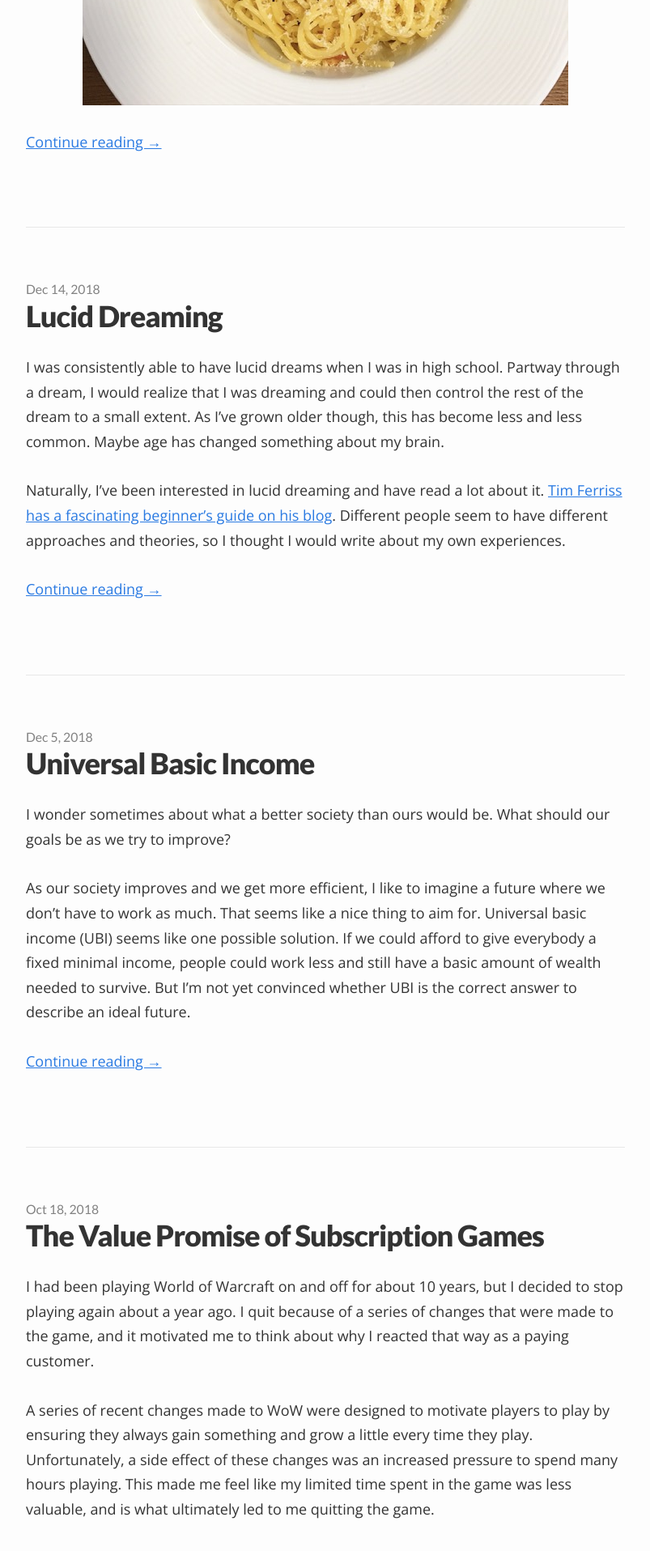
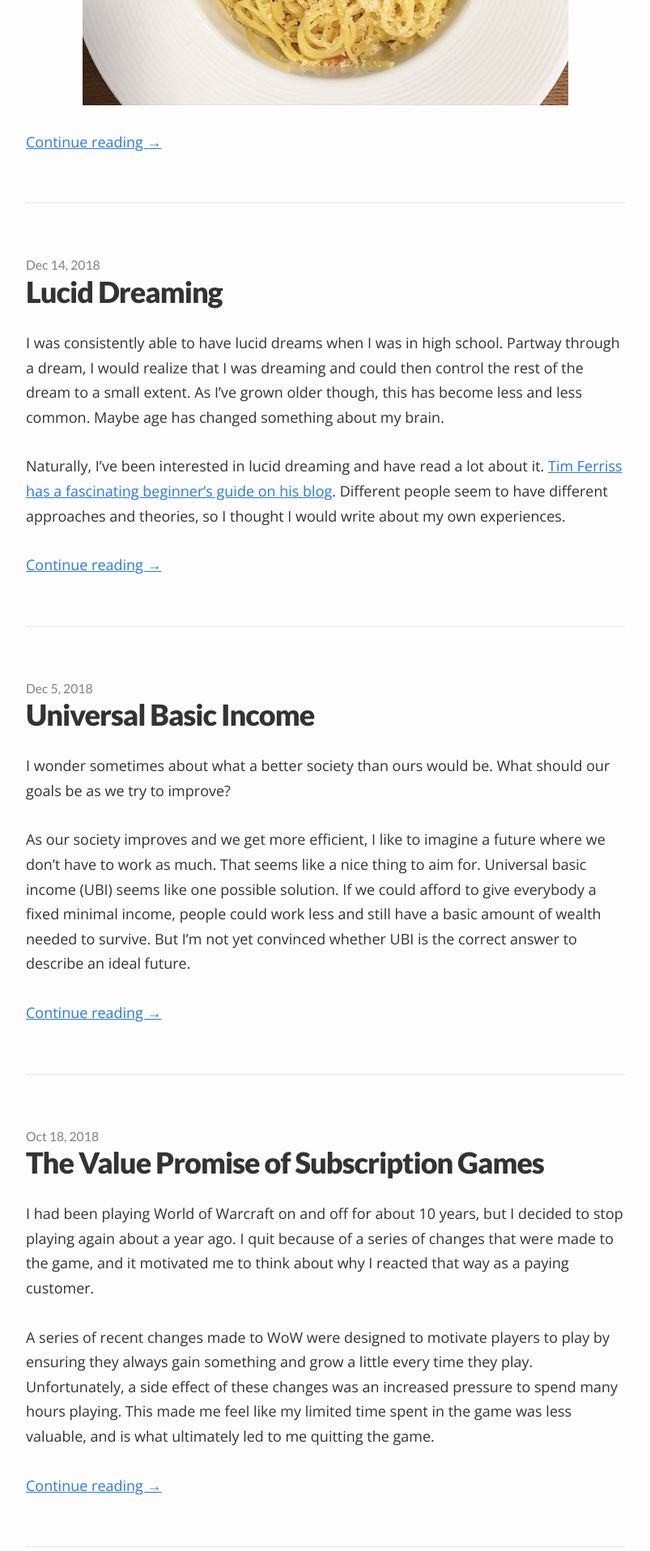
Before and after one commit to aonsager/aonsager.github.io, a Jekyll site: the page built from index.html, in a window 1280 px wide. Shown: the part 647-2562 px from the top of the page at 81% size, without its empty margins (238-1041 px from the left). Built offline with Jekyll 4.4.1, drawn with Linux system fonts in a browser that asks for light colours; the list of posts is cut into pages by our own code.

Commit message:
change spacing

```diff
--- a/_sass/minima/_layout.scss
+++ b/_sass/minima/_layout.scss
@@ -191,7 +191,7 @@
   list-style: none;
 
   > li {
-    padding-bottom: $spacing-unit * 2;
+    padding-bottom: $spacing-unit;
     margin-bottom: $spacing-unit * 2;
     border-bottom: 1px solid $grey-color-light;
   }
```
